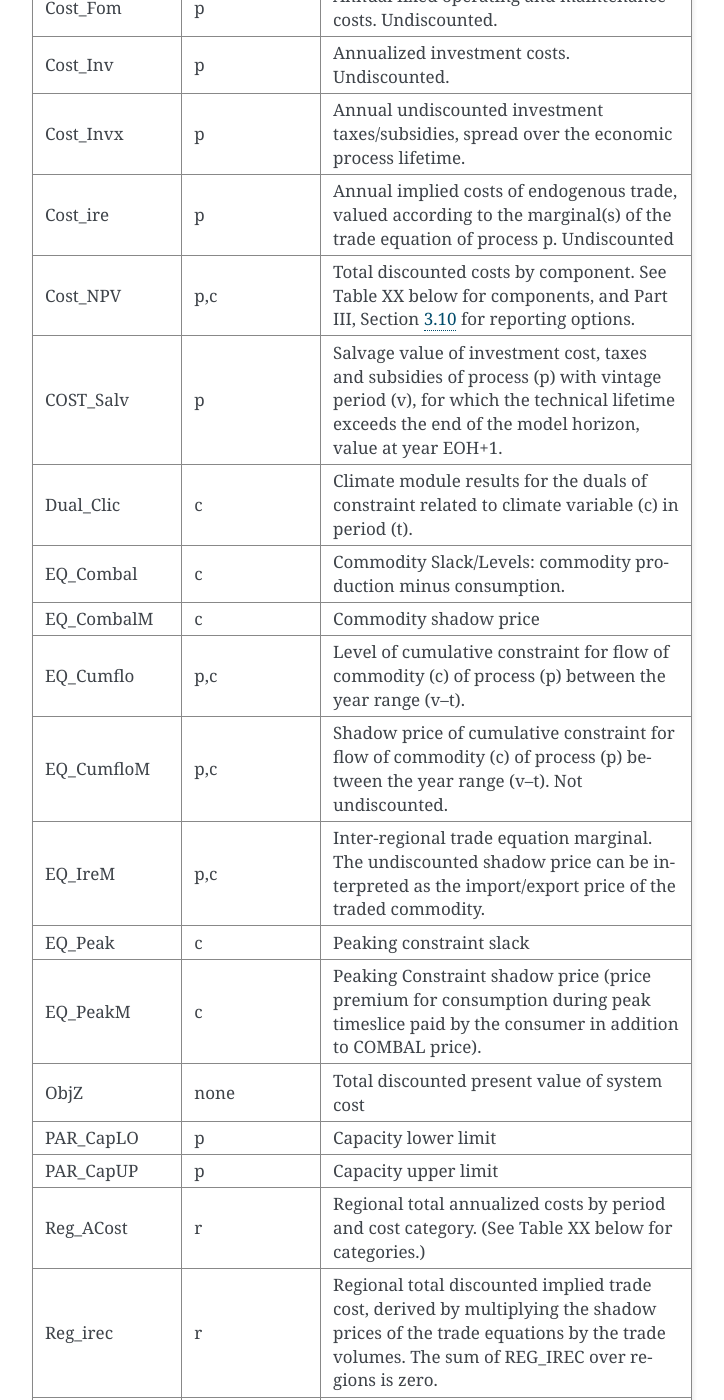
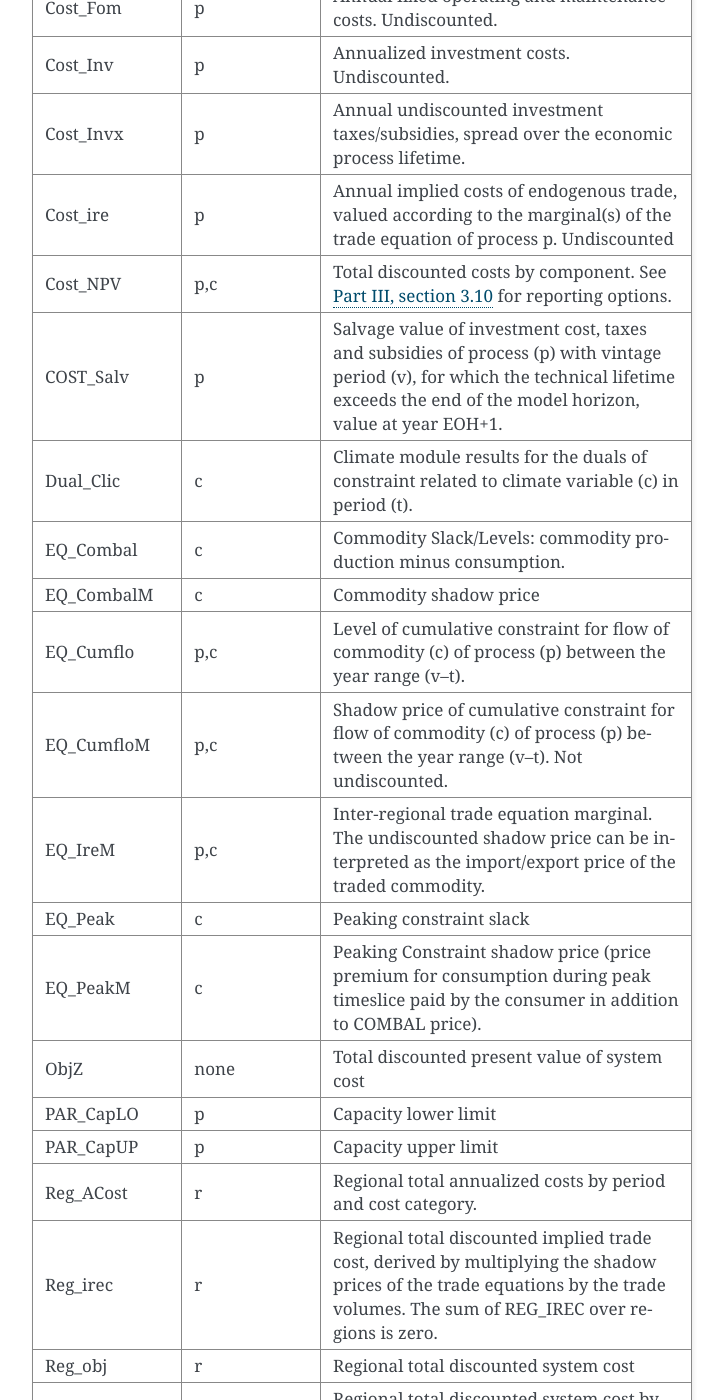
Before and after one commit to experimentarium/times, a Sphinx documentation site: the page built from docs/part-4/04-results-attributes.md, in a window 1280 px wide and 1400 px high, scrolled down 1134 px. Shown: the whole window, without its empty margins (388-1112 px from the left). Built offline with Sphinx 7.4.7, drawn with Linux system fonts in a browser that asks for light colours; some of the changed text lies outside the part shown.

Commit message:
Remove reference to a non-existing table in Part IV

```diff
--- a/docs/part-4/04-results-attributes.md
+++ b/docs/part-4/04-results-attributes.md
@@ -53,7 +53,7 @@
   - Annual implied costs of endogenous trade, valued according to the marginal(s) of the trade equation of process p. Undiscounted
 * - Cost_NPV
   - p,c
-  - Total discounted costs by component. See Table XX below for components, and Part III, Section {numref}`%s <controls-affecting-solution-reporting>` for reporting options.
+  - Total discounted costs by component. See {numref}`Part III, section %s <controls-affecting-solution-reporting>` for reporting options.
 * - COST_Salv
   - p
   - Salvage value of investment cost, taxes and subsidies of process (p) with vintage period (v), for which the technical lifetime exceeds the end of the model horizon, value at year EOH+1.
@@ -92,7 +92,7 @@
   - Capacity upper limit
 * - Reg_ACost
   - r
-  - Regional total annualized costs by period and cost category. (See Table XX below for categories.)
+  - Regional total annualized costs by period and cost category.
 * - Reg_irec
   - r
   - Regional total discounted implied trade cost, derived by multiplying the shadow prices of the trade equations by the trade volumes. The sum of REG_IREC over regions is zero.
@@ -101,7 +101,7 @@
   - Regional total discounted system cost
 * - Reg_wobj
   - r
-  - Regional total discounted system cost by cost type (uc_n). (See Table XX below for cost types.)
+  - Regional total discounted system cost by cost type (uc_n).
 * - Time_NPV
   -
   - Present value of the time in each model period (t) by region (r), with s=\'ANNUAL\' and uc_n=\'COST\'/\'LEVCOST\' depending on whether the \$SET ANNCOST LEV reporting option has been used.
```
